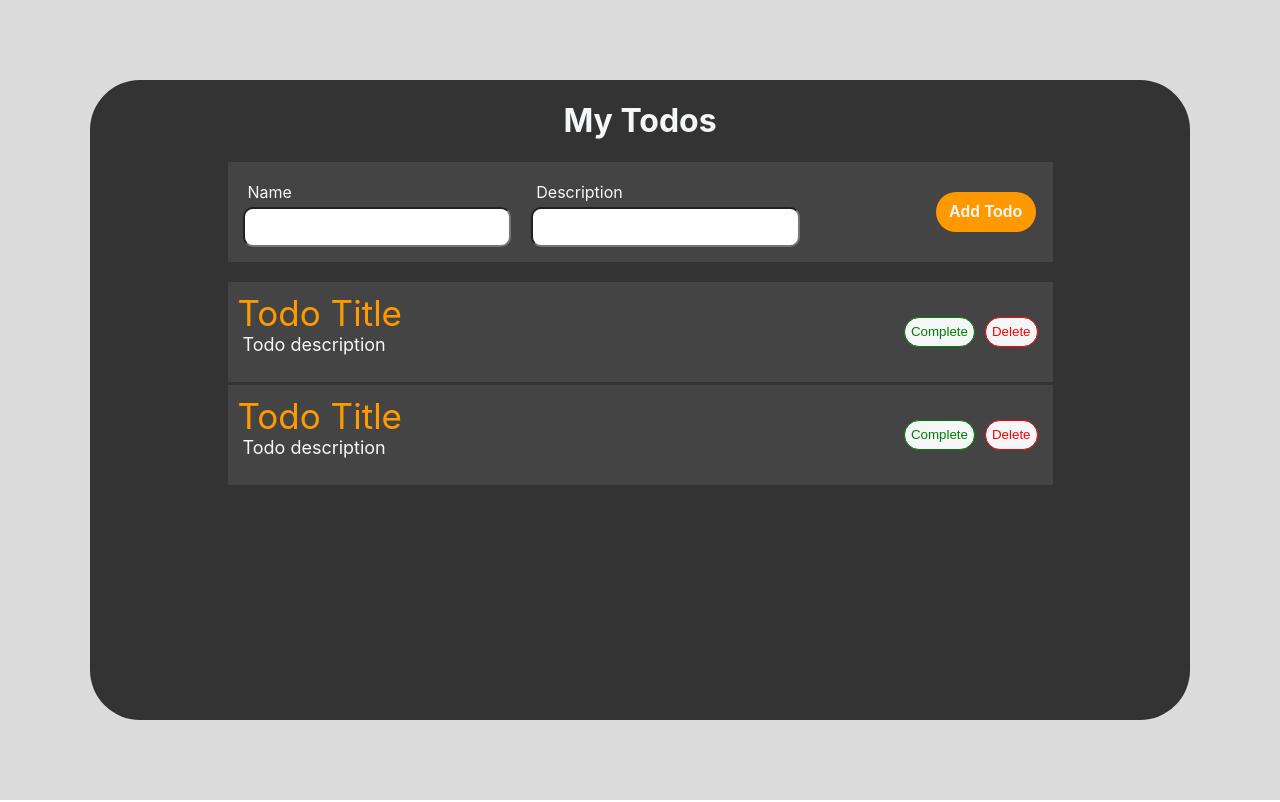
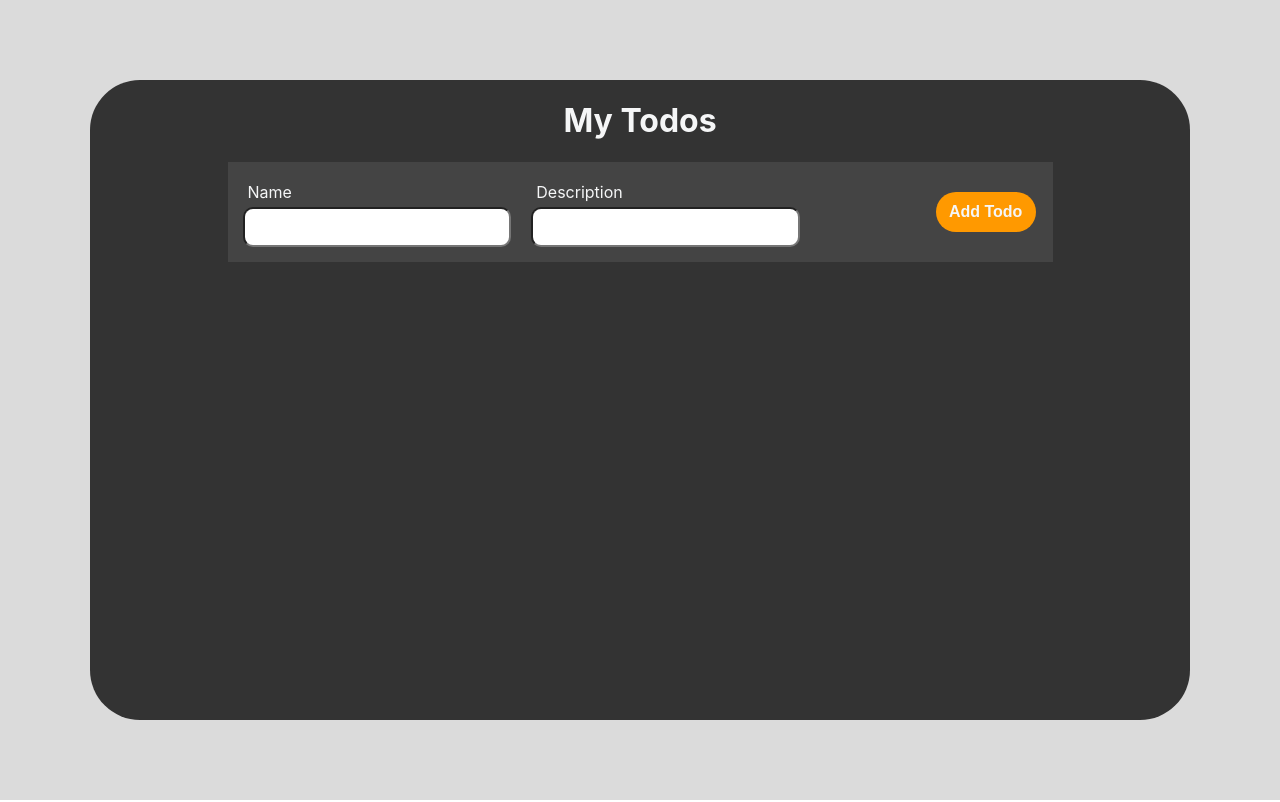
Before and after one commit to dustinyschild/todo-app-nextjs, a Next.js app: page / in a window 1280 px wide. Built offline with nearby package versions, Linux system fonts and the light colour scheme.

Commit message:
wire up to local storage

```diff
--- a/styles/MyTodos.module.css
+++ b/styles/MyTodos.module.css
@@ -97,16 +97,21 @@
   margin-bottom: 3px;
   background-color: #444444;
 
-  height: 100px;
+  min-height: 100px;
 }
 
 .todoItem {
   margin: 10px;
+  max-width: 600px;
 }
 
 .todoItem dt {
   font-size: 35px;
   color: #FF9900;
+
+  overflow: hidden;
+  white-space: nowrap;
+  text-overflow: ellipsis;
 }
 
 .todoItem dd {
@@ -135,11 +140,15 @@
   color: green;
 }
 
+.todoItemButtonGroup button.completed {
+  /* move this up to todoItemContainer */
+  visibility: hidden;
+}
+
 .todoItemButtonGroup button.delete {
   border: 1px solid red;
   color: red
 }
-
 
 @media screen and (max-width: 1100px) {
   .inputGroup {
--- a/views/components/MyTodos.js
+++ b/views/components/MyTodos.js
@@ -1,22 +1,27 @@
 import { useEffect, useRef, useState } from "react";
 import styles from "../../styles/MyTodos.module.css";
+import useLocalStorage from "./hooks/useLocalStorage";
 
 const MyTodos = () => {
   const [name, setName] = useState("");
   const [description, setDescription] = useState("");
+  const [items, storage] = useLocalStorage("myTodos");
 
   const addItem = (e) => {
     e.preventDefault();
 
-    const items = JSON.parse(localStorage.getItem("myTodos")) || [];
-
-    items.push({ name, description, completed: false });
-
-    localStorage.setItem("myTodos", JSON.stringify(items));
-    console.log(items);
+    storage.addItem({ name, description, completed: false });
 
     setName("");
     setDescription("");
+  };
+
+  const completeItem = (id) => () => {
+    storage.completeItem(id);
+  };
+
+  const deleteItem = (id) => () => {
+    storage.deleteItem(id);
   };
 
   return (
@@ -47,27 +52,27 @@ const MyTodos = () => {
         </div>
       </form>
       <dl className={styles.todoList}>
-        <div className={styles.todoItemContainer}>
-          <div className={styles.todoItem}>
-            <dt>Todo Title</dt>
-            <dd>Todo description</dd>
+        {items.map((item, idx) => (
+          <div key={idx} className={styles.todoItemContainer}>
+            <div className={styles.todoItem}>
+              <dt>{item.name}</dt>
+              <dd>{item.description}</dd>
+            </div>
+            <div className={styles.todoItemButtonGroup}>
+              <button
+                onClick={completeItem(idx)}
+                className={`${styles.complete} ${
+                  item.completed ? styles.completed : ""
+                }`}
+              >
+                Complete
+              </button>
+              <button onClick={deleteItem(idx)} className={styles.delete}>
+                Delete
+              </button>
+            </div>
           </div>
-          <div className={styles.todoItemButtonGroup}>
-            <button className={styles.complete}>Complete</button>
-            <button className={styles.delete}>Delete</button>
-          </div>
-        </div>
-
-        <div className={styles.todoItemContainer}>
-          <div className={styles.todoItem}>
-            <dt>Todo Title</dt>
-            <dd>Todo description</dd>
-          </div>
-          <div className={styles.todoItemButtonGroup}>
-            <button className={styles.complete}>Complete</button>
-            <button className={styles.delete}>Delete</button>
-          </div>
-        </div>
+        ))}
       </dl>
     </div>
   );
--- /dev/null
+++ b/views/components/hooks/useLocalStorage.ts
@@ -0,0 +1,51 @@
+import { useEffect, useMemo, useState } from "react";
+
+type TodoItem = {
+  name: string
+  description: string
+  completed: boolean
+}
+
+
+const useLocalStorage = (storageName: string) => {
+  const [items, setItems] = useState<TodoItem[]>([]);
+
+  useEffect(() => {
+    const storageItems: TodoItem[] = JSON.parse(localStorage.getItem(storageName)) || [];
+
+    setItems(storageItems);
+  }, [storageName, setItems]);
+
+  const actions = {
+    addItem: (item: TodoItem) => {
+      items.push(item);
+
+      setItems(items)
+      localStorage.setItem(storageName, JSON.stringify(items));
+    },
+    completeItem: (id: number) => {
+      const updatedItems = items.map((item, idx) => {
+        if (idx === id) {
+          const newItem = {...item, completed: true}
+          return newItem;
+        }
+
+        return item;
+      });
+
+      setItems(updatedItems)
+      localStorage.setItem(storageName, JSON.stringify(updatedItems))
+    },
+    deleteItem: (id: number) => {
+      const filteredList = items.filter((item, idx) => idx !== id)
+      setItems(filteredList);
+      localStorage.setItem(storageName, JSON.stringify(filteredList))
+    },
+  };
+
+  console.log(items);
+
+  return [items, actions];
+};
+
+export default useLocalStorage;
```
